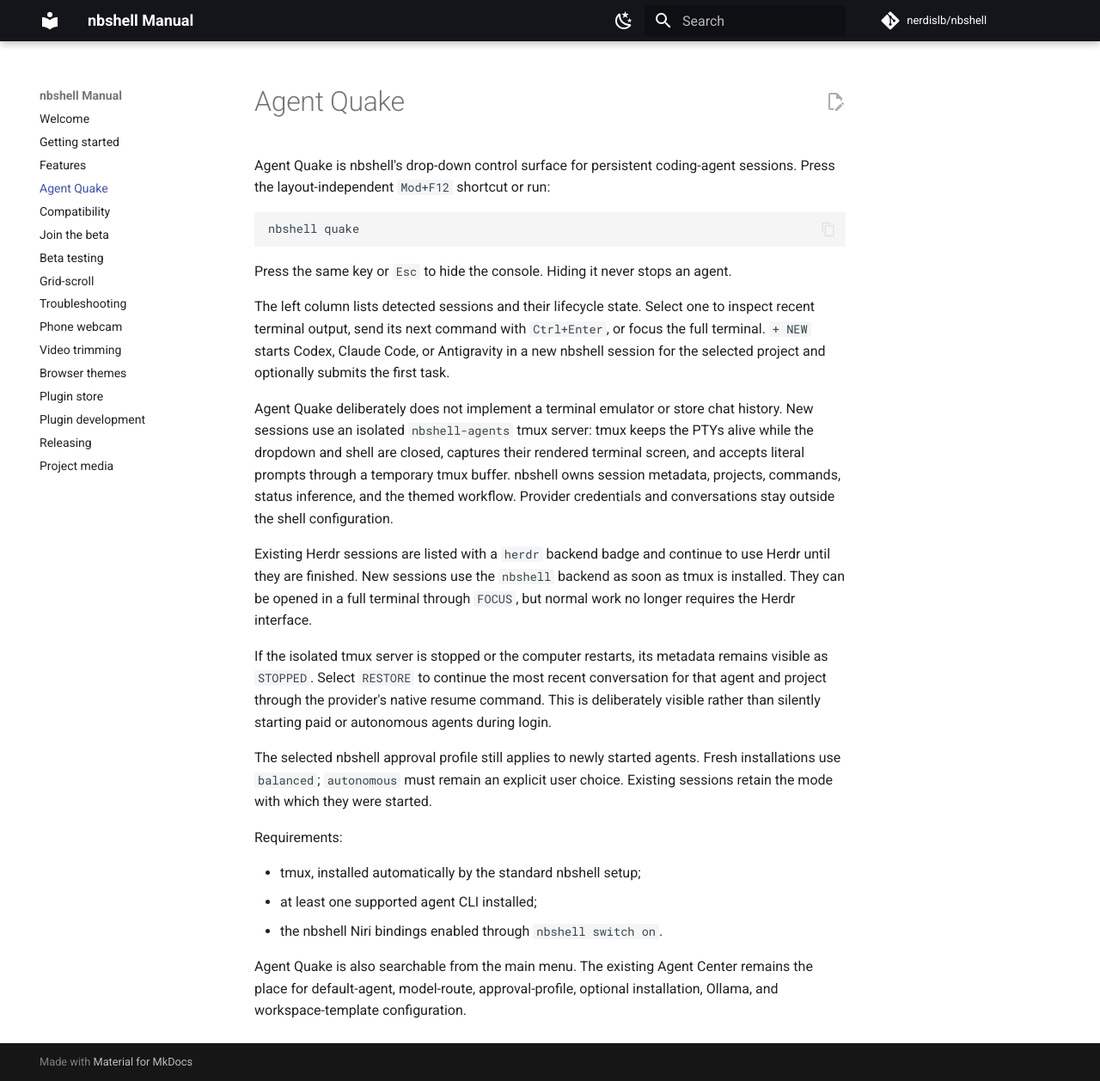
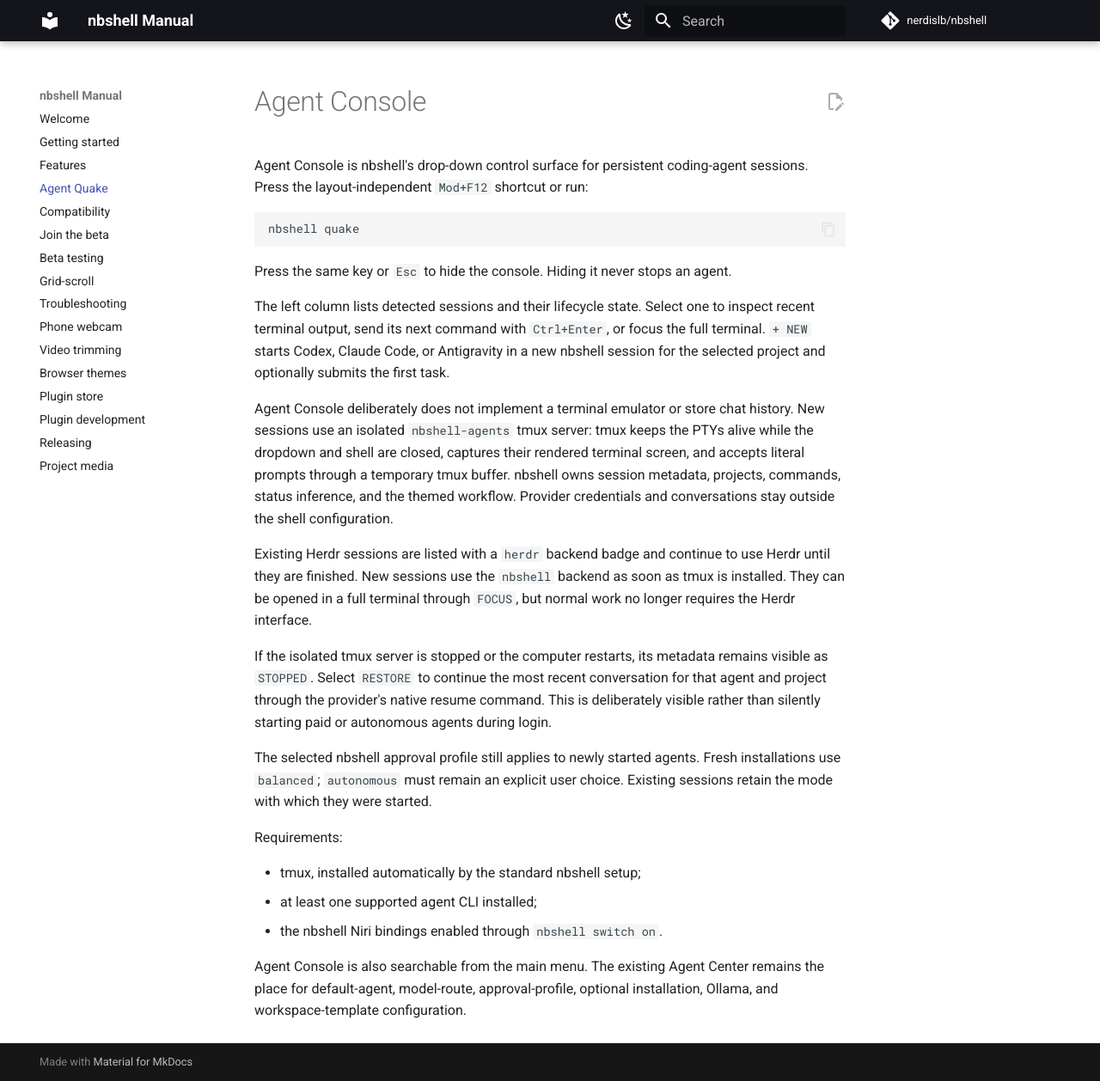
Before and after one commit to nerdislb/nbshell, an MkDocs documentation site: the page built from docs/agent-quake.md, in a window 1280 px wide and 1258 px high. Shown: the whole window at 86% size. Built offline with MkDocs 1.6.1 and Material for MkDocs 9.7.7, drawn with Linux system fonts in a browser that asks for light colours; comment, search, counter and statistics services are not loaded.

````diff
--- a/docs/agent-quake.md
+++ b/docs/agent-quake.md
@@ -1,6 +1,6 @@
-# Agent Quake
+# Agent Console
 
-Agent Quake is nbshell's drop-down control surface for persistent coding-agent
+Agent Console is nbshell's drop-down control surface for persistent coding-agent
 sessions. Press the layout-independent `Mod+F12` shortcut or run:
 
 ```bash
@@ -15,7 +15,7 @@
 a new nbshell session for the selected project and optionally submits the first
 task.
 
-Agent Quake deliberately does not implement a terminal emulator or store chat
+Agent Console deliberately does not implement a terminal emulator or store chat
 history. New sessions use an isolated `nbshell-agents` tmux server: tmux keeps
 the PTYs alive while the dropdown and shell are closed, captures their rendered
 terminal screen, and accepts literal prompts through a temporary tmux buffer.
@@ -44,6 +44,6 @@
 - at least one supported agent CLI installed;
 - the nbshell Niri bindings enabled through `nbshell switch on`.
 
-Agent Quake is also searchable from the main menu. The existing Agent Center
+Agent Console is also searchable from the main menu. The existing Agent Center
 remains the place for default-agent, model-route, approval-profile, optional
 installation, Ollama, and workspace-template configuration.
````
Also changed, not shown: CHANGELOG.md (+1 -1 lines), README.md (+2 -2 lines), docs/compatibility.md (+1 -1 lines), docs/features.md (+1 -1 lines), 5 other files.
